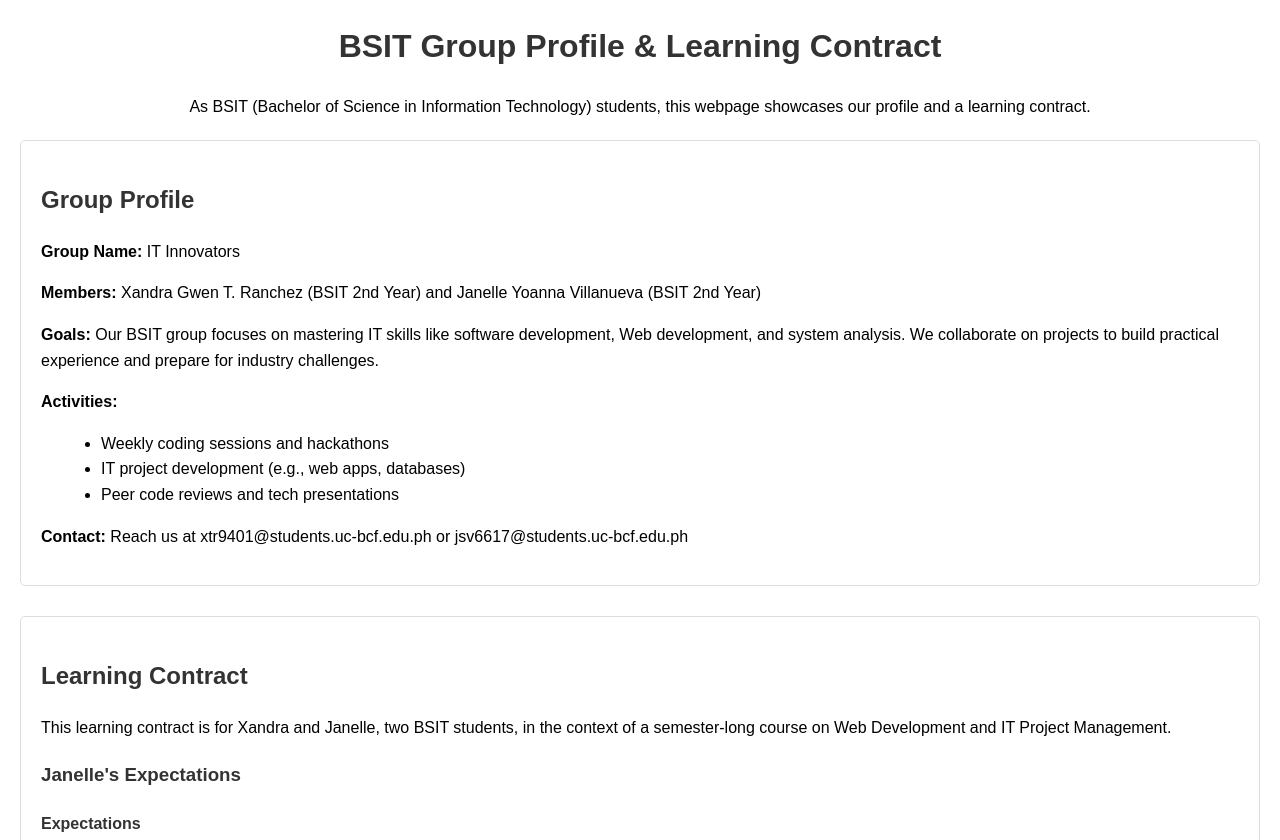
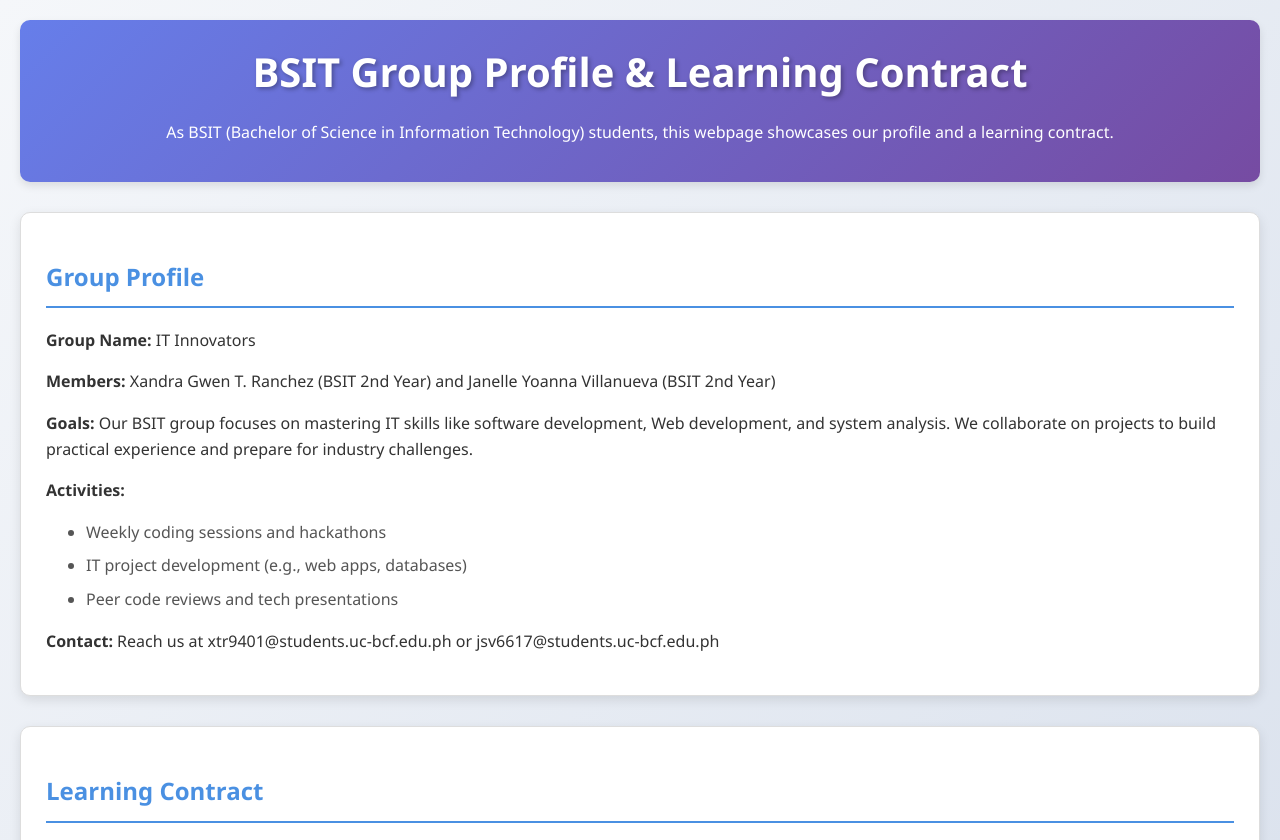
Before and after one commit to Hughnyel/XJ-Learning-Contract, a plain HTML site: page index.html in a window 1280 px wide. Shown: the top 840 px of the page. Drawn offline with Linux system fonts and the light colour scheme.

Commit message:
Update styles.css

```diff
--- a/styles.css
+++ b/styles.css
@@ -1,25 +1,74 @@
 body {
-    font-family: Arial, sans-serif;
-    margin: 20px;
+    font-family: 'Segoe UI', Tahoma, Geneva, Verdana, sans-serif;
+    margin: 0;
+    padding: 20px;
     line-height: 1.6;
+    background: linear-gradient(135deg, #f5f7fa 0%, #c3cfe2 100%);
+    color: #333;
 }
 
-h1, h2, h3, h4 {
-    color: #333;
+header {
+    text-align: center;
+    margin-bottom: 30px;
+    padding: 20px;
+    background: linear-gradient(135deg, #667eea 0%, #764ba2 100%);
+    color: white;
+    border-radius: 10px;
+    box-shadow: 0 4px 8px rgba(0, 0, 0, 0.1);
+}
+
+h1 {
+    margin: 0;
+    font-size: 2.5em;
+    text-shadow: 2px 2px 4px rgba(0, 0, 0, 0.3);
+}
+
+h2 {
+    color: #4a90e2;
+    border-bottom: 2px solid #4a90e2;
+    padding-bottom: 10px;
+    margin-bottom: 20px;
+}
+
+h3 {
+    color: #e94b3c;
+    margin-top: 30px;
+}
+
+h4 {
+    color: #50c878;
+    font-weight: bold;
 }
 
 section {
     margin-bottom: 30px;
-    padding: 20px;
+    padding: 25px;
     border: 1px solid #ddd;
-    border-radius: 5px;
+    border-radius: 10px;
+    background: white;
+    box-shadow: 0 4px 12px rgba(0, 0, 0, 0.1);
+    transition: transform 0.2s;
+}
+
+section:hover {
+    transform: translateY(-5px);
 }
 
 ul {
     margin-left: 20px;
+    padding-left: 20px;
 }
 
-header, footer {
+li {
+    margin-bottom: 8px;
+    color: #555;
+}
+
+footer {
     text-align: center;
-    margin-bottom: 20px;
+    margin-top: 40px;
+    padding: 15px;
+    background: #333;
+    color: white;
+    border-radius: 5px;
 }
```
